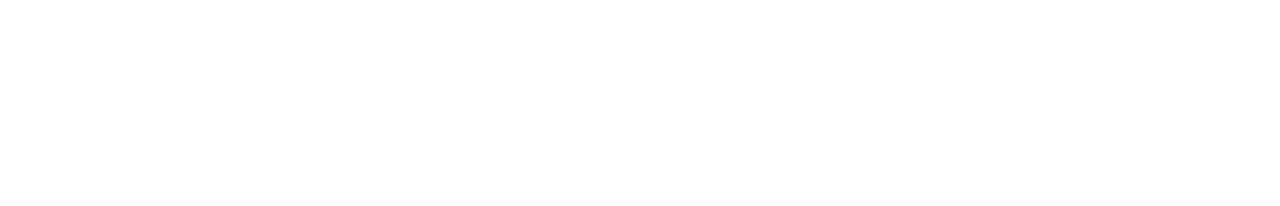
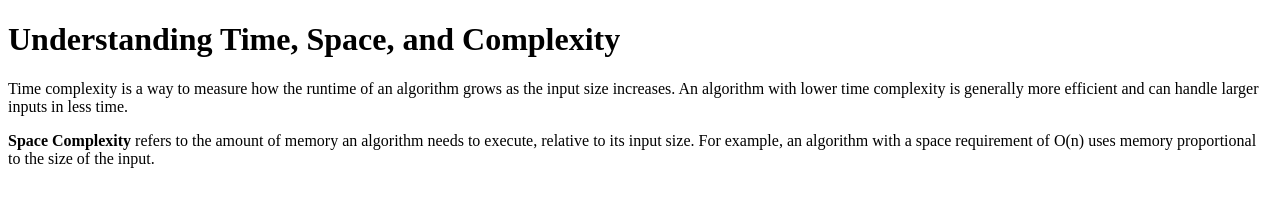
Before and after one commit to acciojob/time-and-space-complexity-SayyedAmeenNaqvi, a website: page main.html in a window 1280 px wide. Drawn offline with Linux system fonts and the light colour scheme.

Commit message:
created a submission

```diff
--- a/main.html
+++ b/main.html
@@ -3,11 +3,25 @@
 <html>
 
 <head>
+	<meta charset="UTF-8">
+	<meta name="viewport" content="width=device-width, initial-scale=1.0">
 	<link rel="stylesheet" href="styles.css">
+	<title>Time and Space Complexity</title>
 </head>
 
 <body>
 	<!-- the entire body must be written by student -->
+	<h1>Understanding Time, Space, and Complexity</h1>
+
+	<p>
+		Time complexity is a way to measure how the runtime of an algorithm grows as the input size increases.
+		An algorithm with lower time complexity is generally more efficient and can handle larger inputs in less time.
+	</p>
+
+	<p>
+		<b>Space Complexity</b> refers to the amount of memory an algorithm needs to execute, relative to its input size.
+		For example, an algorithm with a space requirement of O(n) uses memory proportional to the size of the input.
+	</p>
     <script type="text/javascript" src="./script.js">
 </script>
 
```
